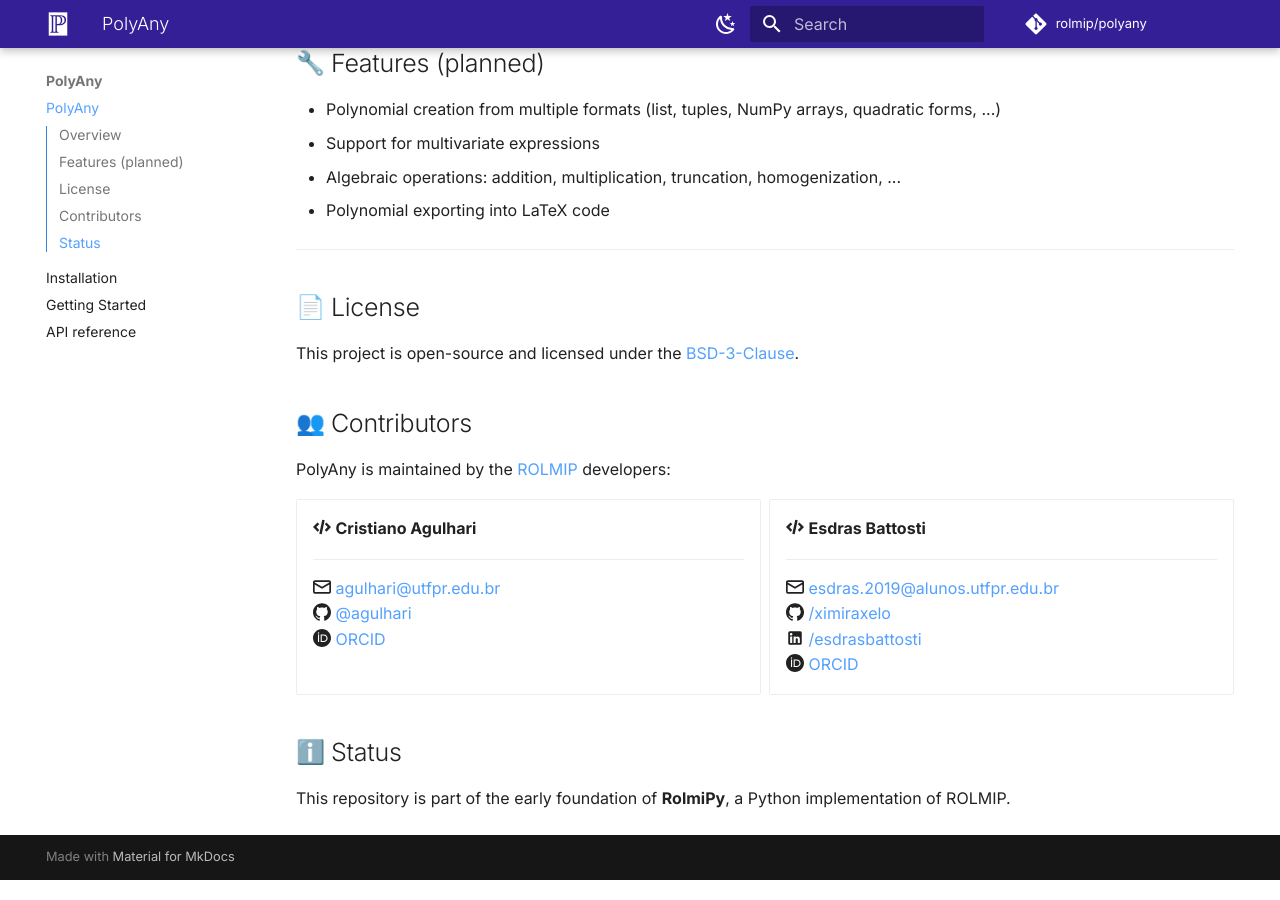
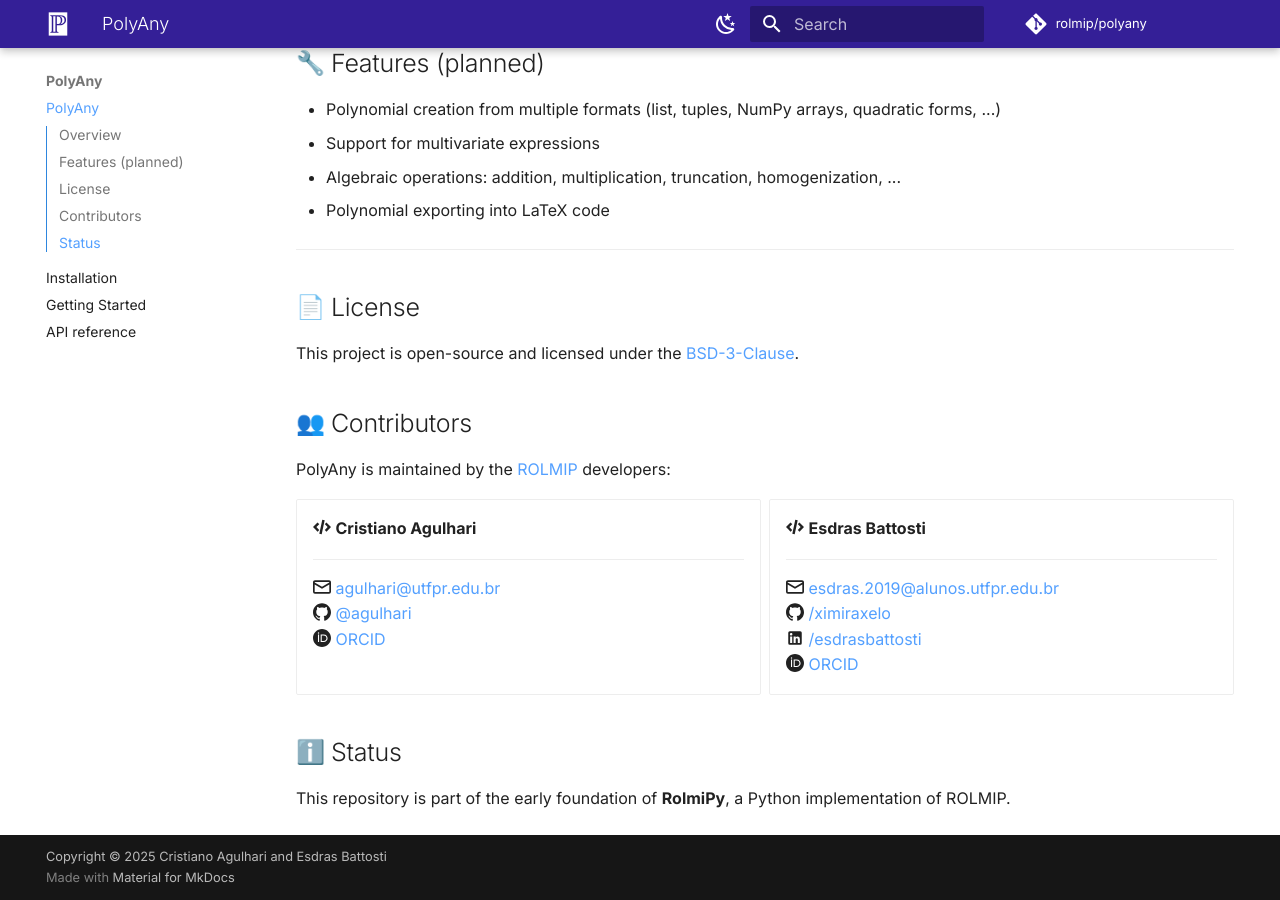
Before and after one commit to rolmip/polyany, an MkDocs documentation site: the page built from docs/index.md, in a window 1280 px wide and 900 px high, scrolled down 781 px. Built offline with MkDocs 1.6.1 and Material for MkDocs 9.7.7, drawn with Linux system fonts in a browser that asks for light colours; emoji names are drawn with the system emoji font; comment, search, counter and statistics services are not loaded.

Commit message:
DOC: add authors, description and copyright notice

```diff
--- a/mkdocs.yml
+++ b/mkdocs.yml
@@ -1,5 +1,7 @@
 site_name: PolyAny
 site_url: https://rolmip.github.io/polyany
+site_author: Cristiano Agulhari, Esdras Battosti
+site_description: A Python package for algebraic manipulation of multivariate polynomials
 repo_url: https://github.com/rolmip/polyany
 repo_name: rolmip/polyany
 edit_uri: edit/main/docs/
@@ -92,3 +94,6 @@
 extra_javascript:
   - javascript/mathjax.js
   - https://unpkg.com/mathjax@3/es5/tex-mml-chtml.js
+
+copyright:
+  Copyright &copy; 2025 Cristiano Agulhari and Esdras Battosti
```
